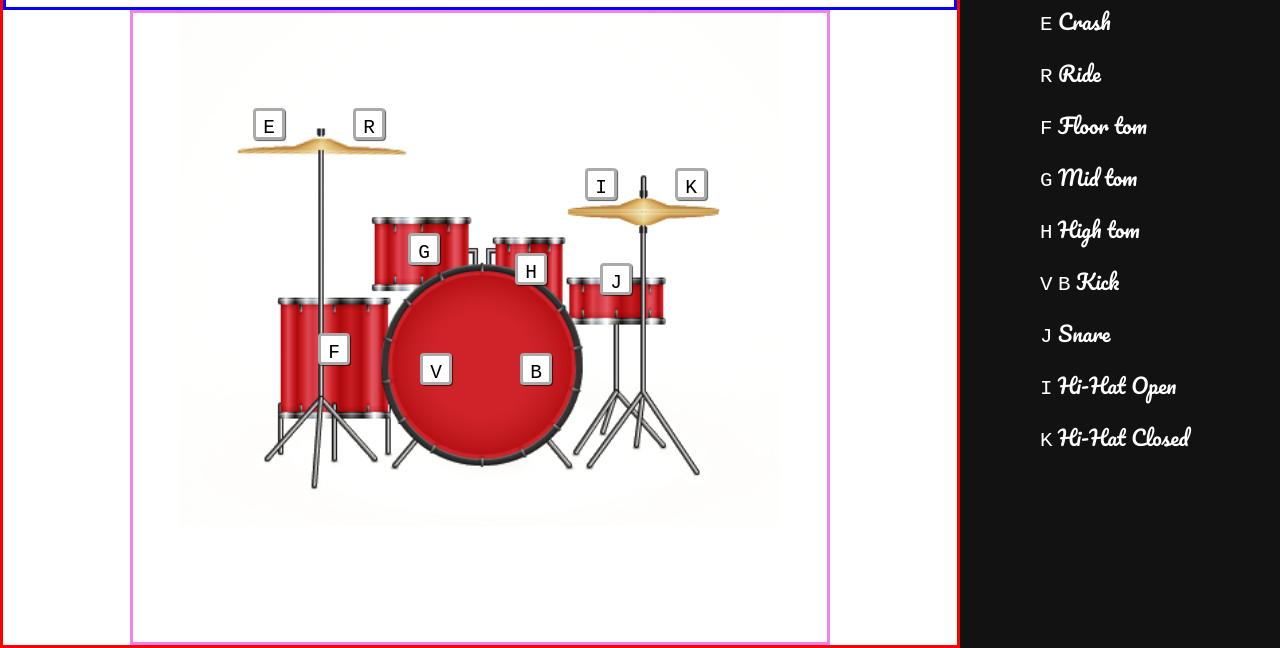
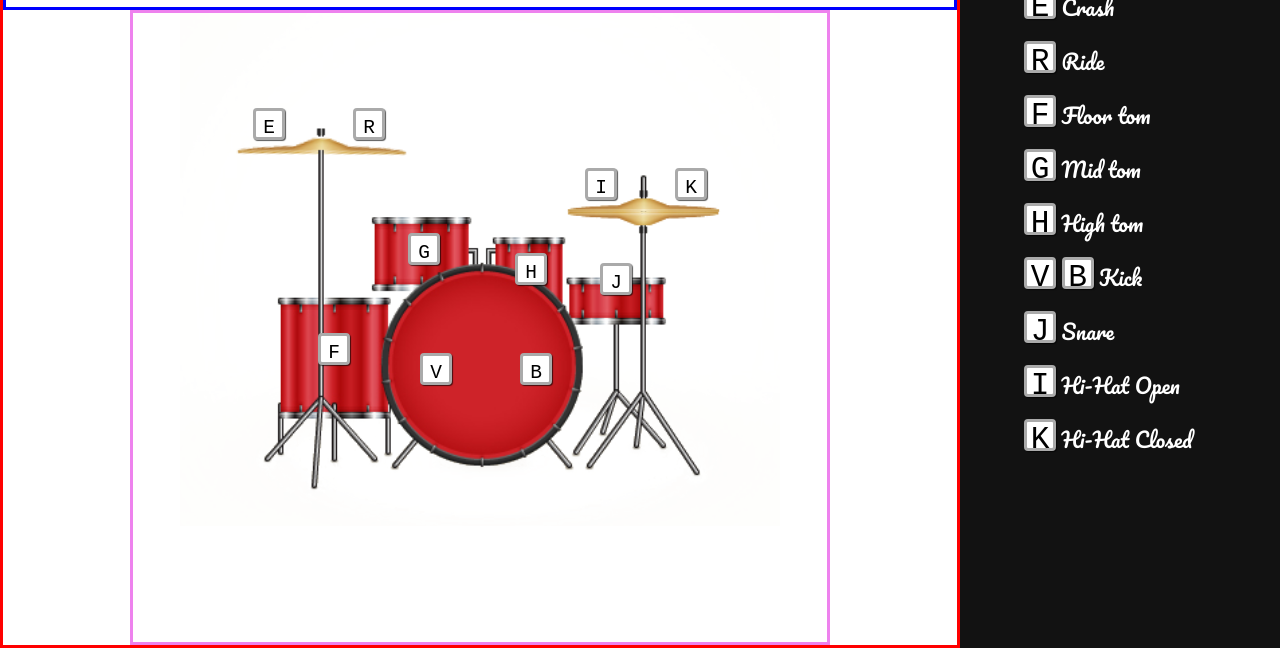
Before and after one commit to kentshenlim/JavaScript-Weekly-Project, a website: page 20230213_Drum/index.html in a window 1280 px wide. Shown: the part 152-800 px from the top of the page. Drawn offline with Linux system fonts and the light colour scheme.

Commit message:
Style the key caps in key mapping

```diff
--- a/20230213_Drum/index.html
+++ b/20230213_Drum/index.html
@@ -63,40 +63,40 @@
       <h2>Key Mapping</h2>
       <ul class="key-mapping">
         <li>
-          <kbd>E</kbd>
+          <kbd class="key-label">E</kbd>
           <span>Crash</span>
         </li>
         <li>
-          <kbd>R</kbd>
+          <kbd class="key-label">R</kbd>
           <span>Ride</span>
         </li>
         <li>
-          <kbd>F</kbd>
+          <kbd class="key-label">F</kbd>
           <span>Floor tom</span>
         </li>
         <li>
-          <kbd>G</kbd>
+          <kbd class="key-label">G</kbd>
           <span>Mid tom</span>
         </li>
         <li>
-          <kbd>H</kbd>
+          <kbd class="key-label">H</kbd>
           <span>High tom</span>
         </li>
         <li>
-          <kbd>V</kbd>
-          <kbd>B</kbd>
+          <kbd class="key-label">V</kbd>
+          <kbd class="key-label">B</kbd>
           <span>Kick</span>
         </li>
         <li>
-          <kbd>J</kbd>
+          <kbd class="key-label">J</kbd>
           <span>Snare</span>
         </li>
         <li>
-          <kbd>I</kbd>
+          <kbd class="key-label">I</kbd>
           <span>Hi-Hat Open</span>
         </li>
         <li>
-          <kbd>K</kbd>
+          <kbd class="key-label">K</kbd>
           <span>Hi-Hat Closed</span>
         </li>
       </ul>
--- a/20230213_Drum/style.css
+++ b/20230213_Drum/style.css
@@ -19,7 +19,7 @@ body {
 /* General layout ----------------------------------------------------------- */
 body {
   width: max(100vw, 1000px);
-  height: max(100vh, 600px);
+  height: max(100vh, 700px); /* 700px so that enough to show all keys */
   display: flex;
 }
 
@@ -88,7 +88,20 @@ ul.key-mapping li:not(:first-child) {
 }
 
 .right ul {
-  padding: 2rem;
+  padding: 1rem;
+}
+
+.key-label {
+  display: inline-block;
+  background: var(--white);
+  font-size: 1.5em;
+  height: 32px;
+  width: 32px;
+  text-align: center;
+  border-radius: 4px;
+  border: 3px solid #aaa;
+  box-shadow: 1px 1px 1px rgba(0, 0, 0, 0.65);
+  color: black;
 }
 
 /* Flying effect ------------------------------------------------------------ */
```
Also changed, not shown: summary_CSS.md (+13 -2 lines).
